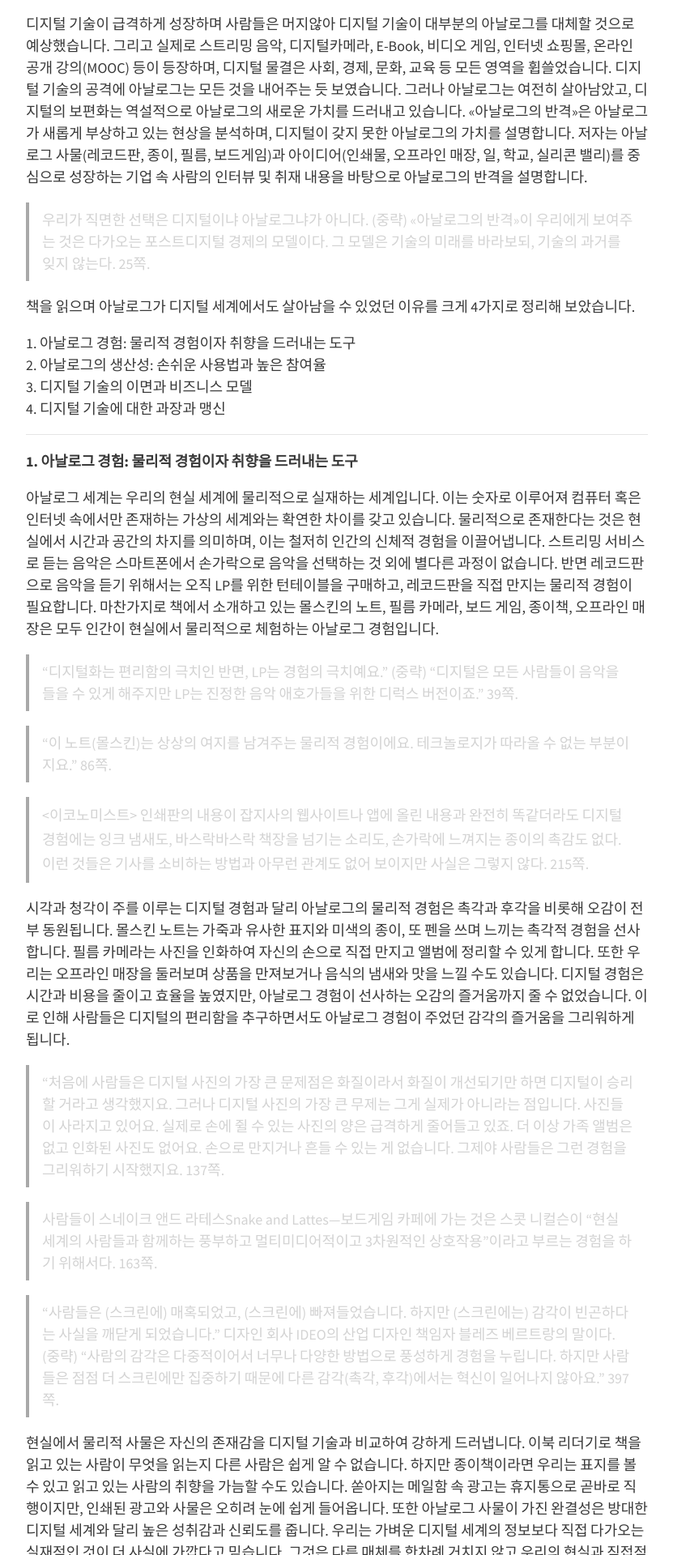
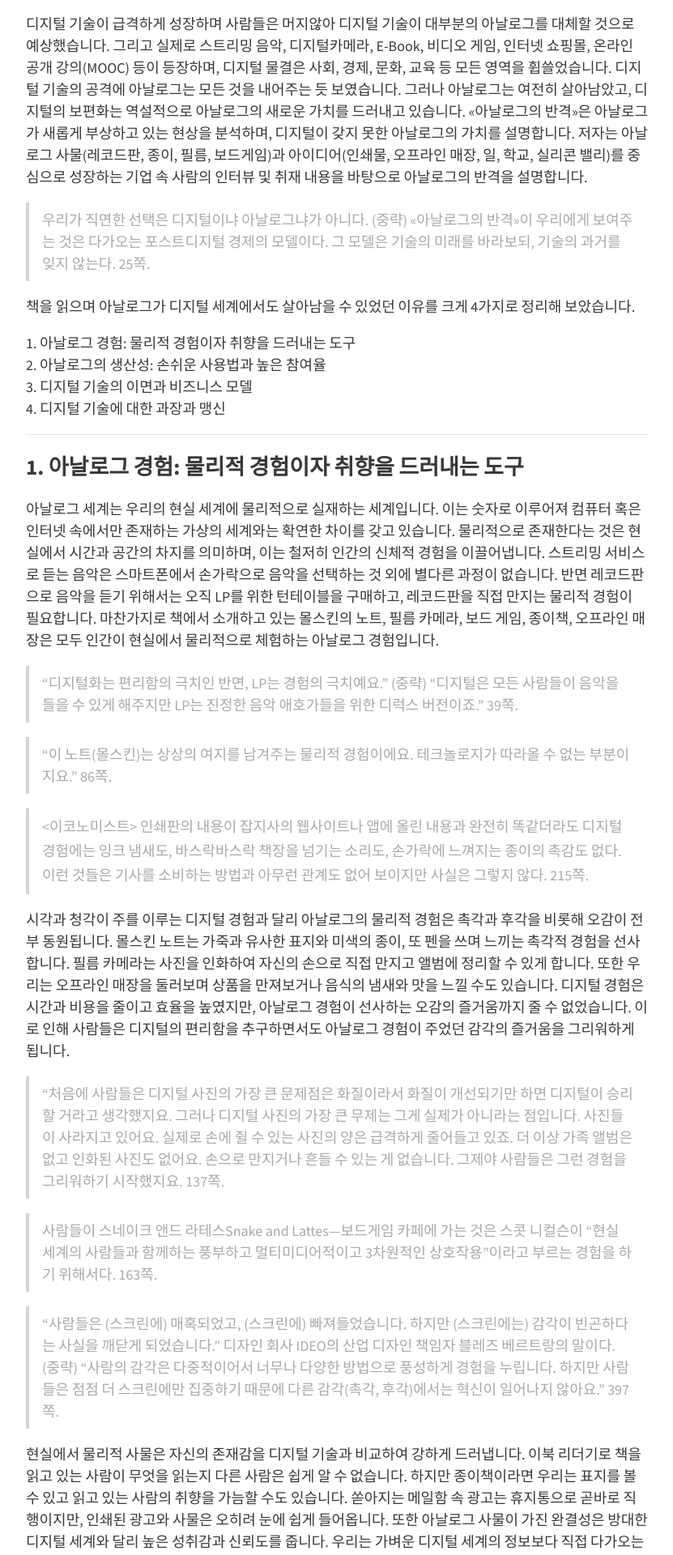
Before and after one commit to jungminL/jungminl.github.io, a Jekyll site: the page built from _posts/2019-04-30-book-rivew.md, in a window 1280 px wide. Shown: the part 317-2237 px from the top of the page at 81% size, without its empty margins (224-1055 px from the left). Built offline with Jekyll 4.4.1, drawn with Linux system fonts in a browser that asks for light colours; nearby versions of some CDN libraries.

Commit message:
blocknote-postlist

```diff
--- a/_posts/2019-04-30-book-rivew.md
+++ b/_posts/2019-04-30-book-rivew.md
@@ -23,7 +23,7 @@ tags: [책, 리뷰]
 
 
 
-**1. 아날로그 경험: 물리적 경험이자 취향을 드러내는 도구**
+## **1. 아날로그 경험: 물리적 경험이자 취향을 드러내는 도구**
 
 아날로그 세계는 우리의 현실 세계에 물리적으로 실재하는 세계입니다. 이는 숫자로 이루어져 컴퓨터 혹은 인터넷 속에서만 존재하는 가상의 세계와는 확연한 차이를 갖고 있습니다. 물리적으로 존재한다는 것은 현실에서 시간과 공간의 차지를 의미하며, 이는 철저히 인간의 신체적 경험을 이끌어냅니다. 스트리밍 서비스로 듣는 음악은 스마트폰에서 손가락으로 음악을 선택하는 것 외에 별다른 과정이 없습니다. 반면 레코드판으로 음악을 듣기 위해서는 오직 LP를 위한 턴테이블을 구매하고, 레코드판을 직접 만지는 물리적 경험이 필요합니다. 마찬가지로 책에서 소개하고 있는 몰스킨의 노트, 필름 카메라, 보드 게임, 종이책, 오프라인 매장은 모두 인간이 현실에서 물리적으로 체험하는 아날로그 경험입니다.
 
@@ -65,9 +65,7 @@ tags: [책, 리뷰]
 
 
 
-
-
-**2. 아날로그의 높은 생산성: 손쉬운 사용법과 높은 참여율(engagement)**
+## **2. 아날로그의 높은 생산성: 손쉬운 사용법과 높은 참여율(engagement)**
 
 아날로그는 사용하기가 쉽습니다. 눈 앞에 존재하는 사물을 손으로 직접 만지고 들여다보는 것은 사물을 더 쉽게 파악하게 합니다. 반면 디지털은 또 다른 도구—핸드폰, 키보드, 마우스 등을 통해서 조작해야 합니다. 디지털에 익숙한 사람에게는 그리 어렵지 않지만, 그 보편성을 따져본다면 단연 아날로그가 쉬울 것입니다. 노트 필기나 종이책을 통한 공부는 대표적인 아날로그 활동입니다. 직접 손으로 쓰는 것은 타자를 치는 것보다 느리고, 물리적인 제약이 있습니다. 하지만, 연구결과에 의하면 노트에 손으로 쓰는 것이 더 집중하기 쉬우며 기억에 유리하다고 합니다. 또한, 공부를 하는 학생들도 아이패드가 아닌 노트에 필기하는 아날로그 경험이 학습능률을 높여준다는 것을 몸소 체험하고 있습니다.
 
--- a/_sass/base/_global.scss
+++ b/_sass/base/_global.scss
@@ -50,8 +50,8 @@ h4 {
 }
 //인용부호 라인/컬러/인용범위여백
 blockquote {
-  border-left: .25rem solid darkgray;
-  color: lightgray;
+  border-left: .25rem solid lightgray;
+  color: darkgray;
   margin: .8rem 0 1rem 0;
   padding: .5rem 1rem;
 }
--- a/_sass/layouts/_index.scss
+++ b/_sass/layouts/_index.scss
@@ -18,8 +18,9 @@
 // Post listing
 .posts {
   .post-teaser {
-    @extend %padding-small;
+    @extend %padding-regular;
     width: 100%;
+	height: 30;
     margin-bottom: 0;
     display: inline-block;
     background-size: $feature-image-size;
```
